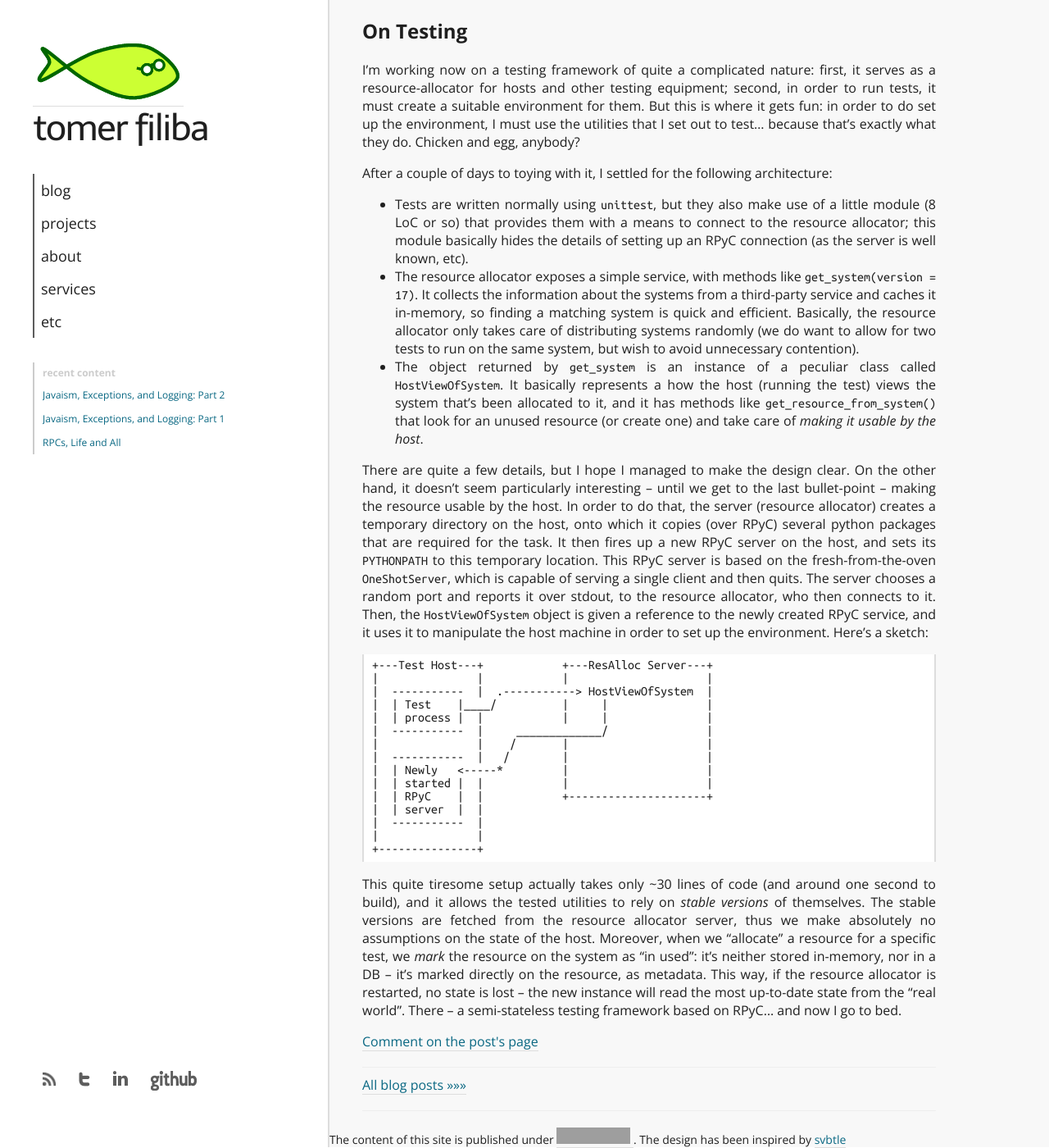
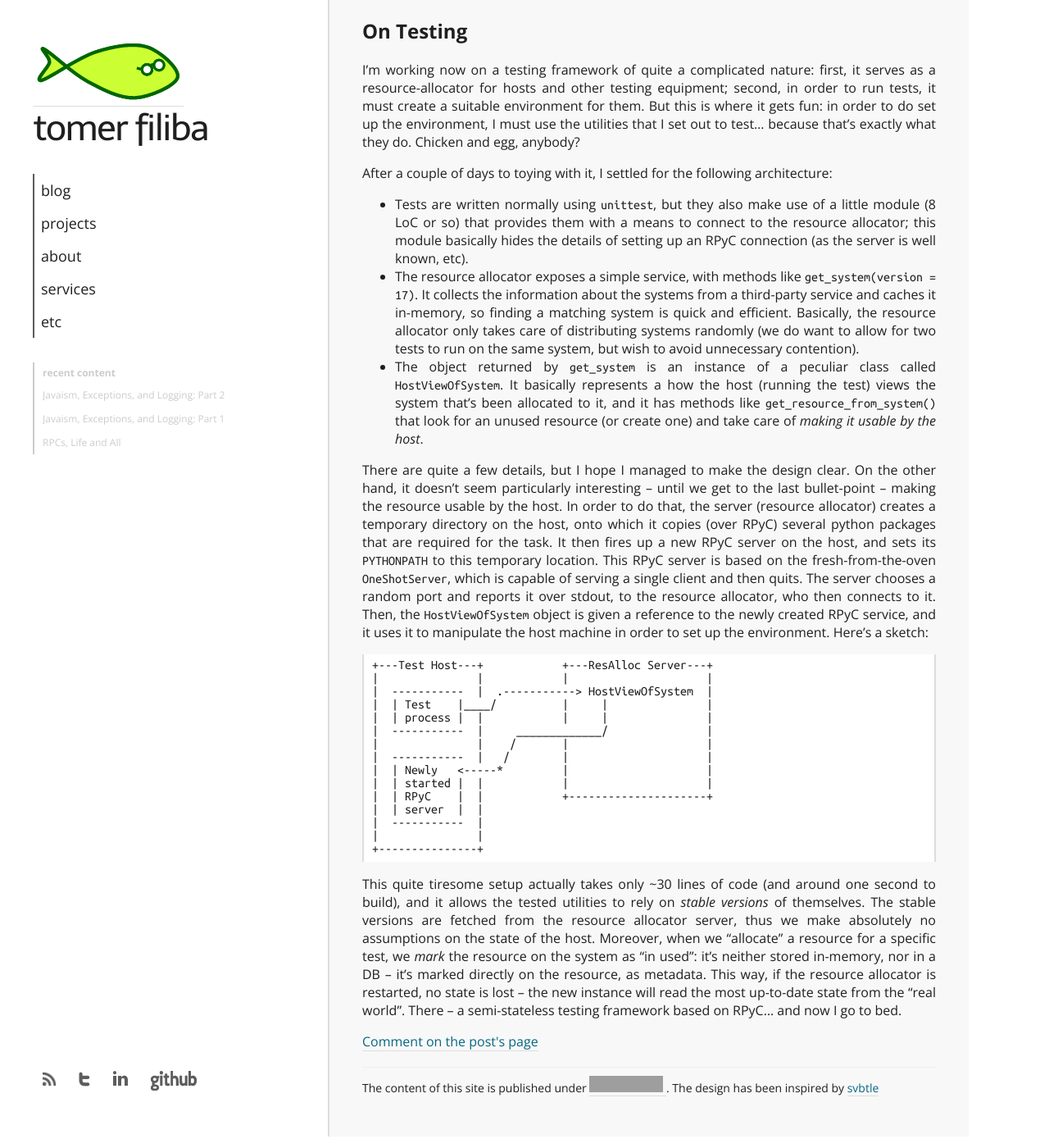
Before and after one commit to tomerfiliba/tomerfiliba.github.io, a Jekyll site: the page built from index.html, in a window 1280 px wide and 1400 px high, scrolled down 13933 px. Shown: the whole window at 82% size. Built offline with Jekyll 4.4.1, drawn with Linux system fonts in a browser that asks for light colours; Markdown is read by kramdown in place of the engine named in the settings; grey boxes are pictures that could not be loaded.

Commit message:
new design

```diff
--- a/_layouts/default.html
+++ b/_layouts/default.html
@@ -90,18 +90,21 @@
         </div>
     </div>
 
-    <div id="main">
-        <div id="content" {% if page.rtl %}dir="rtl"{% endif %} >
-            <div id="socialbox"></div>
+    <div id="main" {% if page.rtl %}dir="rtl"{% endif %}>
+        <!--div id="socialbox"></div-->
 
         <div class="section">
         <h1>{{page.title}}</h1>
+        {% if page.date %}
+        <span class="datebox">{{ page.date | date: '%B %d, %Y' }}</span>
+        {% endif %}
         </div>
 
         {{ content }}
 
         {% if page.comments %}
         {% unless page.draft %}
+        <div class="section">
         <div id="disqus_thread"></div>
         <script type="text/javascript">
             /* * * CONFIGURATION VARIABLES: EDIT BEFORE PASTING INTO YOUR WEBPAGE * * */
@@ -116,18 +119,18 @@
         </script>
         <noscript>Please enable JavaScript to view the
         <a href="http://disqus.com/?ref_noscript">comments powered by Disqus.</a></noscript>
+        </div>
         {% endunless %}
         {% endif %}
-        </div>
 
-        <div class="section"><div id="footer" class="sectiontext">
+        <div id="footer">
             The content of this site is published under
             <a rel="license" href="http://creativecommons.org/licenses/by-sa/3.0/">
             <img title="Creative Commons Attribution-ShareAlike 3.0 Unported License"
                 alt="Creative Commons Attribution-ShareAlike 3.0 Unported License"
                 style="border: none;" src="http://i.creativecommons.org/l/by-sa/3.0/80x15.png" />
             </a>. The design has been inspired by <a href="http://svbtle.com">svbtle</a>
-        </div></div>
+        </div>
     </div>
 </body>
 </html>
--- a/index.html
+++ b/index.html
@@ -29,7 +29,3 @@
 
 {% endunless %}
 {% endfor %}
-
-<div class="section">
-<a href="http://tomerfiliba.com/blog">All blog posts »»»</a>
-</div>
--- a/static/css/theme.css
+++ b/static/css/theme.css
@@ -37,7 +37,7 @@
     color: #ED9D13;
 }
 
-a img {
+a img, a h1, a h2, a h3, a h4, a h5 {
     border: none;
 }
 
@@ -49,7 +49,7 @@
 /************************************************************************************************/
 
 
-div#sidebar {
+#sidebar {
     position: fixed;
     left: 0;
     top: 0;
@@ -123,6 +123,10 @@
 #recent {
     font-size: 12px;
     padding: 30px 0 0 0;
+    color: #ccc;
+}
+
+#recent div.menuitem a {
     color: #ccc;
 }
 
@@ -202,34 +206,35 @@
     padding: 0;
     background: #f8f8f8;
     border-left: 2px solid #ddd;
-}
-
-#content {
     min-width: 100px;
     max-width: 700px;
     text-align: justify;
     padding: 40px 40px 20px 40px;
 }
 
-#content div.section {
+#main div.section {
     width: 100%;
     padding: 10px 0 20px 0;
     border-bottom: 1px solid #eee;
 }
 
-#content span.datebox {
+#main div.comments {
+    float: right;
+}
+
+#main span.datebox {
     font-size: 14px;
     display: block;
 }
 
-#content img.blog-post-image {
+#main img.blog-post-image {
     float: right;
     max-width: 250px;
     padding-left: 20px;
     padding-bottom: 10px;
 }
 
-#content[dir="rtl"] img.blog-post-image {
+#main[dir="rtl"] img.blog-post-image {
     float: left;
     padding-right: 20px;
     padding-left: 0;
@@ -237,6 +242,7 @@
 
 #footer {
     font-size: 14px;
+    padding: 10px 0 30px 0;
 }
 
 
@@ -245,37 +251,37 @@
 
 @media only screen and (max-width:1150px)
 {
-    div#sidebar {
+    #sidebar {
         width: 280px;
         padding: 50px 0 0 20px;
     }
 
-    div#main {
+    #main {
         left: 300px;
     }
 
-    div.article-text {
+    #content {
         max-width: 100%;
     }
 
-    div.social {
+    #sidebar #social {
         left: 0px;
     }
 }
 
 @media only screen and (max-height:770px)
 {
-    div.social {
+    #sidebar #social {
         bottom: 0px;
     }
 }
 
 @media only screen and (max-height:670px)
 {
-    div.recent {
+    #sidebar #recent {
         display: none;
     }
-    div.social {
+    #sidebar #social {
         bottom: 60px;
     }
 
@@ -283,7 +289,7 @@
 
 @media only screen and (max-height:520px)
 {
-    div.social {
+    #sidebar #social {
         display: none;
     }
 }
@@ -295,41 +301,32 @@
         font-size: 16px;
     }
 
-    div.recent {
+    #sidebar #recent {
         display: none;
     }
-    div.social {
+    #sidebar #social {
         display: none;
     }
 
-    div#sidebar {
+    #sidebar {
         position: relative;
         width: auto;
         padding: 20px 0 10px 0;
         border-bottom: 2px solid #ddd;
     }
 
-    div#main {
+    #main {
         position: relative;
         left: auto;
         top: auto;
         right: auto;
         border: none;
+        width: auto;
+        padding: 20px 10px 40px 10px;
+        border: none;
     }
 
-    div.article-box {
-        width: auto;
-        position: relative;
-        padding: 20px 10px 40px 10px;
-        border: none;
-        border-bottom: 1px solid #ddd;
-    }
-
-    div.menu {
-        text-align: center;
-    }
-
-    div.menu a {
+    #navigation div.menuitem {
         display: inline;
         border: none;
         border-left: 1px solid #ddd;
@@ -337,20 +334,16 @@
         line-height: 2em;
     }
 
-    div.menu a:last-child {
+    #navigation div.menuitem:last-child {
         border-right: 1px solid #ddd;
     }
 
-    div.menu a:hover {
+    #navigation div.menuitem:hover {
         border-left: 1px solid #ddd;
         padding: 0 3px 0 3px;
     }
 
-    div.social {
-        display: none;
-    }
-
-    div#logobox {
+    #logobox {
         padding: 10px 0 10px 0;
         text-align: center;
     }
@@ -361,7 +354,7 @@
         padding-left: 20px;
     }
 
-    div#logobox img {
+    #logobox img {
         width: 70px;
     }
 }
```
Lines whose indentation alone changed are shown as unchanged.
